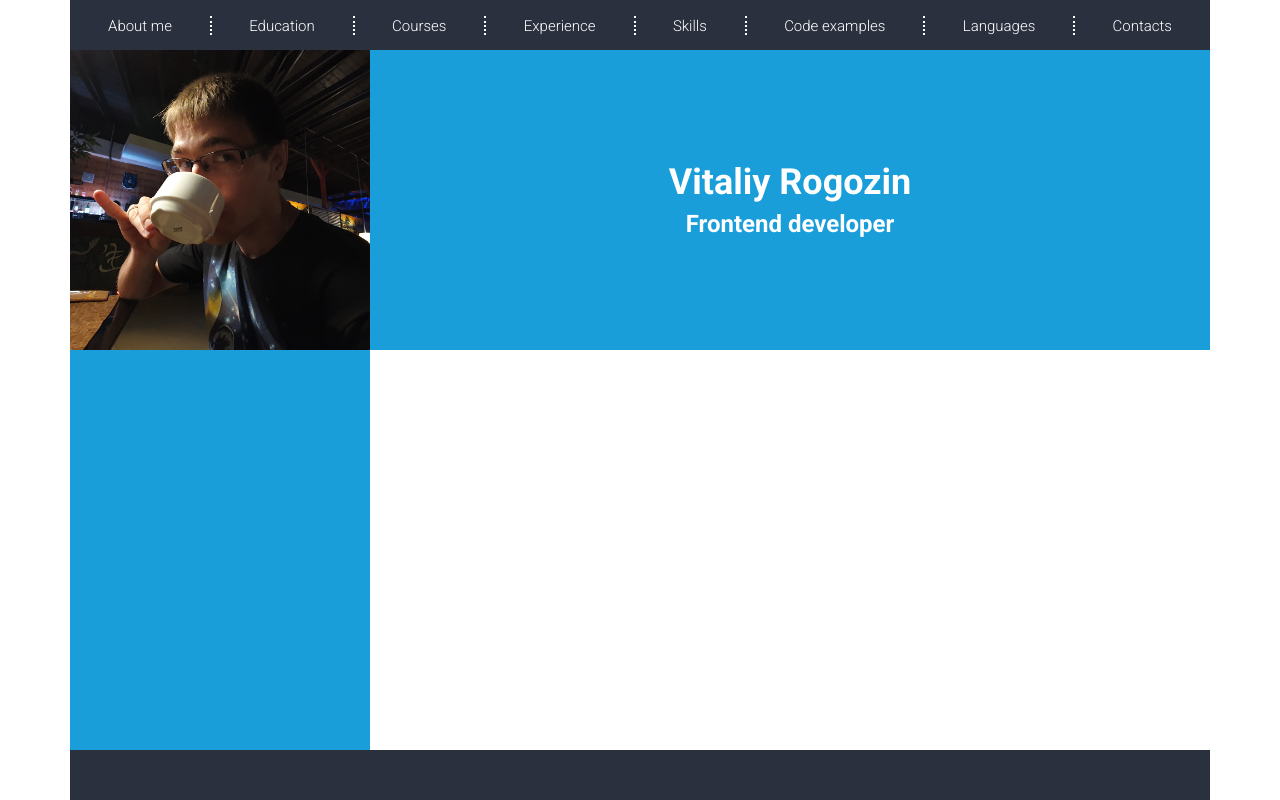
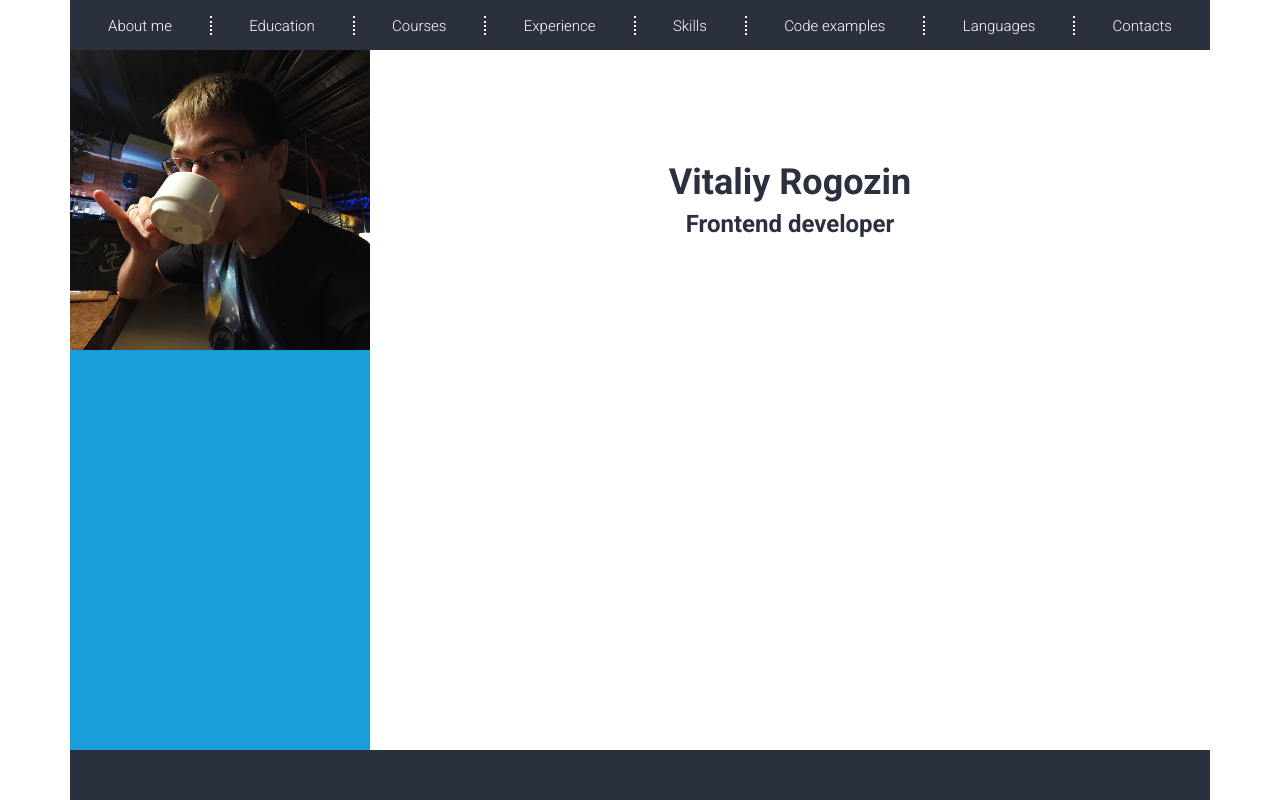
Before and after one commit to WiiJoy/rsschool-cv-old, a plain HTML site: page index.html in a window 1280 px wide. Drawn offline with Linux system fonts and the light colour scheme.

Commit message:
fix: background color for profile

```diff
--- a/style.css
+++ b/style.css
@@ -82,7 +82,6 @@ h2 {
 
 .profile {
     height: 300px;
-    background-color: #199EDA;
     display: flex;
     justify-content: space-between;
     align-items: center;
@@ -97,12 +96,8 @@ h2 {
 }
 .title, .subtitle {
     text-align: center;
-    color: #ffffff;
+    color: #2a303e;
 }
-/* .subtitle {
-    text-align: center;
-} */
-
 
 .footer {
     height: 50px;
```
